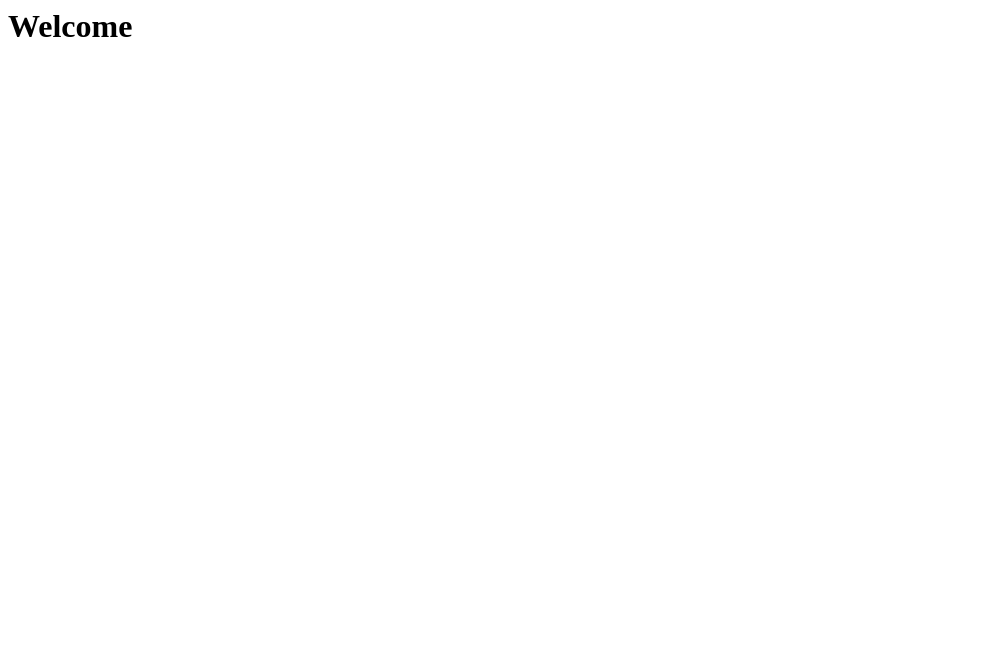
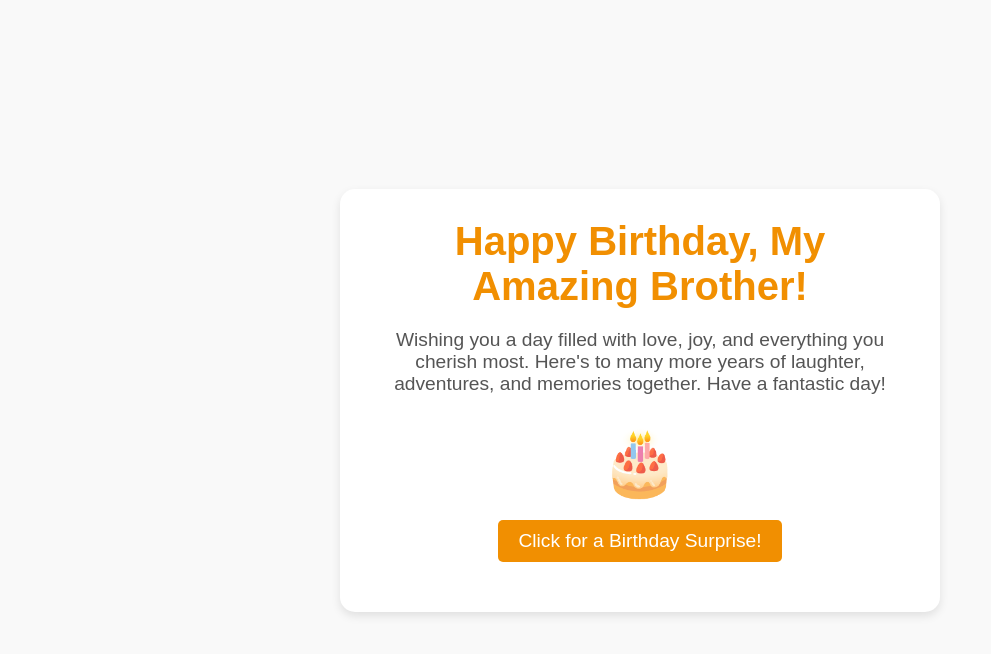
Before and after one commit to DuggireddyJoshna/indexpage, a plain HTML site: page index.html in a window 1280 px wide. Shown: the whole page, without its empty margins (0-991 px from the left). Drawn offline with Linux system fonts and the light colour scheme.

Commit message:
Update index.html

```diff
--- a/index.html
+++ b/index.html
@@ -1,5 +1,93 @@
-<html>
-  <body>
-    <h1>Welcome</h1>
-  </body>
+<!DOCTYPE html>
+<html lang="en">
+<head>
+    <meta charset="UTF-8">
+    <meta name="viewport" content="width=device-width, initial-scale=1.0">
+    <title>Happy Birthday Brother!</title>
+    <link rel="stylesheet" href="style.css">
+    <style>
+        * {
+    margin: 0;
+    padding: 0;
+    box-sizing: border-box;
+}
+
+body {
+    font-family: 'Arial', sans-serif;
+    background: #f9f9f9;
+    color: #333;
+    display: flex;
+    justify-content: center;
+    align-items: center;
+    height: 100vh;
+    flex-direction: column;
+    text-align: center;
+}
+
+.container {
+    background-color: #fff;
+    border-radius: 15px;
+    padding: 30px;
+    width: 80%;
+    max-width: 600px;
+    box-shadow: 0 4px 10px rgba(0, 0, 0, 0.1);
+}
+
+.greeting {
+    font-size: 2.5em;
+    color: #f18f01;
+    margin-bottom: 20px;
+}
+
+.message {
+    font-size: 1.2em;
+    color: #555;
+    margin-bottom: 30px;
+}
+
+.cake {
+    font-size: 4em;
+    margin-bottom: 20px;
+}
+
+.wish-button {
+    background-color: #f18f01;
+    color: #fff;
+    font-size: 1.2em;
+    padding: 10px 20px;
+    border: none;
+    border-radius: 5px;
+    cursor: pointer;
+    transition: background-color 0.3s;
+}
+
+.wish-button:hover {
+    background-color: #e27b01;
+}
+
+.surprise-message {
+    font-size: 1.5em;
+    margin-top: 20px;
+    color: #e27b01;
+}
+
+    </style>
+</head>
+<body>
+    <div class="container">
+        <h1 class="greeting">Happy Birthday, My Amazing Brother!</h1>
+        <p class="message">Wishing you a day filled with love, joy, and everything you cherish most. Here's to many more years of laughter, adventures, and memories together. Have a fantastic day!</p>
+        <div class="cake">
+            🎂
+        </div>
+        <button class="wish-button" onclick="displayMessage()">Click for a Birthday Surprise!</button>
+        <p class="surprise-message" id="surprise-message"></p>
+    </div>
+
+    <script>
+        function displayMessage() {
+            document.getElementById('surprise-message').innerHTML = "You are the best brother ever! Enjoy your special day!";
+        }
+    </script>
+</body>
 </html>
```
